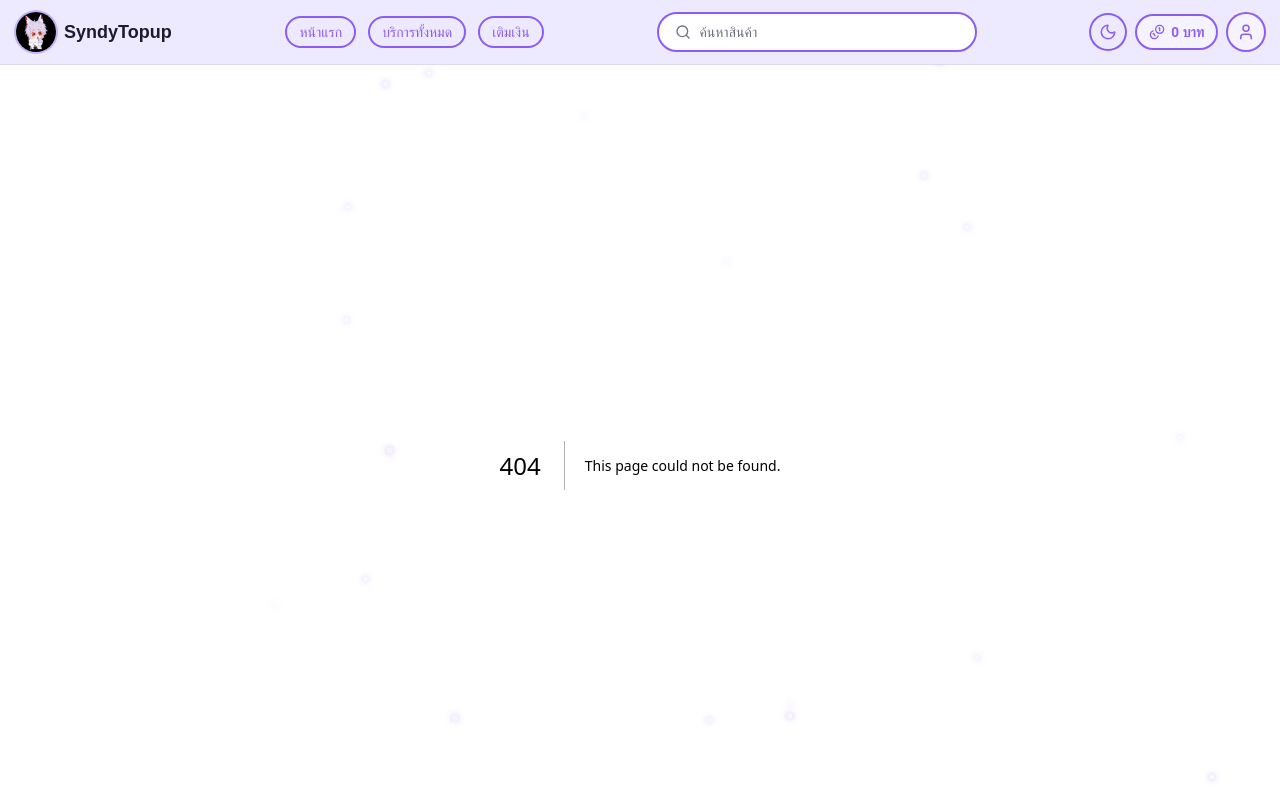
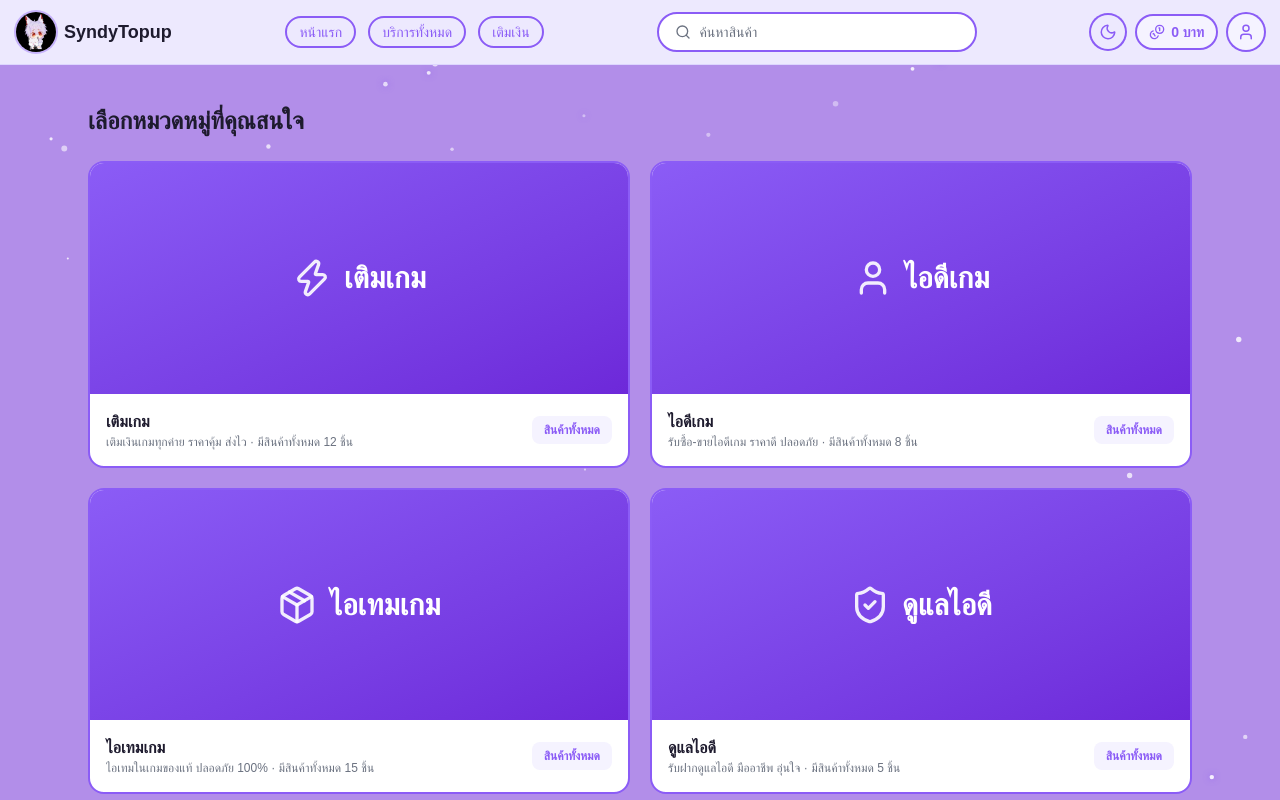
Before and after one commit to Synnado/SyndyTopup, a Next.js app: page /services in a window 1280 px wide. Before the commit this address had no page. Shown: the top 800 px of the page. Built offline with nearby package versions, Linux system fonts and the light colour scheme.

Commit message:
ทำหน้าบริการทั้งหมด

```diff
--- /dev/null
+++ b/src/app/services/page.tsx
@@ -0,0 +1,85 @@
+import Link from "next/link";
+import { Zap, User, Package, ShieldCheck } from "lucide-react";
+
+// TODO: ข้อมูลตัวอย่างไปก่อน รอต่อกับ backend จริงค่อยดึงจำนวนสินค้าจริงในแต่ละหมวดมาแทน
+const CATEGORIES = [
+  {
+    id: "topup",
+    label: "เติมเกม",
+    description: "เติมเงินเกมทุกค่าย ราคาคุ้ม ส่งไว",
+    count: 12,
+    icon: Zap,
+  },
+  {
+    id: "accounts",
+    label: "ไอดีเกม",
+    description: "รับซื้อ-ขายไอดีเกม ราคาดี ปลอดภัย",
+    count: 8,
+    icon: User,
+  },
+  {
+    id: "items",
+    label: "ไอเทมเกม",
+    description: "ไอเทมในเกมของแท้ ปลอดภัย 100%",
+    count: 15,
+    icon: Package,
+  },
+  {
+    id: "care",
+    label: "ดูแลไอดี",
+    description: "รับฝากดูแลไอดี มืออาชีพ อุ่นใจ",
+    count: 5,
+    icon: ShieldCheck,
+  },
+];
+
+export default function ServicesPage() {
+  return (
+    <main className="mx-auto w-full max-w-6xl flex-1 px-4 py-10 sm:px-6">
+      {/* หัวข้อ */}
+      <div className="mb-6">
+        <h1 className="text-xl font-bold text-foreground sm:text-2xl">
+          เลือกหมวดหมู่ที่คุณสนใจ
+        </h1>
+      </div>
+
+      {/* Grid หมวดหมู่ */}
+      <div className="grid grid-cols-1 gap-5 sm:grid-cols-2">
+        {CATEGORIES.map((category) => {
+          const Icon = category.icon;
+          return (
+            <Link
+              key={category.id}
+              href={`/services/${category.id}`}
+              className="group overflow-hidden rounded-2xl border-2 border-accent bg-surface transition-transform duration-200 hover:scale-[1.02] hover:shadow-xl"
+            >
+              {/* แบนเนอร์ */}
+              <div className="relative flex aspect-[21/9] items-center justify-center gap-3 overflow-hidden bg-gradient-to-br from-accent to-accent-strong px-6">
+                <Icon size={40} className="shrink-0 text-white/90" />
+                <span className="text-2xl font-extrabold text-white sm:text-3xl">
+                  {category.label}
+                </span>
+              </div>
+
+              {/* รายละเอียด */}
+              <div className="flex items-center justify-between gap-3 p-4">
+                <div className="min-w-0">
+                  <p className="font-semibold text-foreground">
+                    {category.label}
+                  </p>
+                  <p className="truncate text-xs text-muted">
+                    {category.description} · มีสินค้าทั้งหมด {category.count}{" "}
+                    ชิ้น
+                  </p>
+                </div>
+                <span className="shrink-0 rounded-lg bg-accent-soft px-3 py-1.5 text-xs font-semibold text-accent transition-colors group-hover:bg-accent group-hover:text-white">
+                  สินค้าทั้งหมด
+                </span>
+              </div>
+            </Link>
+          );
+        })}
+      </div>
+    </main>
+  );
+}
--- a/src/components/TopupConfirmModal.tsx
+++ b/src/components/TopupConfirmModal.tsx
@@ -1,6 +1,7 @@
 "use client";
 
 import { useEffect, useState } from "react";
+import { useRouter } from "next/navigation";
 import { QrCode, CheckCircle2, X } from "lucide-react";
 import { useWallet } from "@/context/WalletContext";
 
@@ -18,6 +19,7 @@ export default function TopupConfirmModal({
   methodLabel,
 }: TopupConfirmModalProps) {
   const { addFunds } = useWallet();
+  const router = useRouter();
   const [shouldRender, setShouldRender] = useState(false);
   const [isDone, setIsDone] = useState(false);
 
@@ -41,6 +43,11 @@ export default function TopupConfirmModal({
     // TODO: ตอนนี้เป็นระบบจำลอง (mock) — ยังไม่เชื่อมช่องทางชำระเงินจริง
     addFunds(amount);
     setIsDone(true);
+  }
+
+  function handleFinish() {
+    onClose();
+    router.push("/");
   }
 
   return (
@@ -83,7 +90,7 @@ export default function TopupConfirmModal({
                 เติมเงินเข้าบัญชีเรียบร้อยแล้ว
               </p>
               <button
-                onClick={onClose}
+                onClick={handleFinish}
                 className="mt-2 w-full rounded-xl bg-accent py-2.5 text-sm font-semibold text-white transition-colors hover:bg-accent-strong"
               >
                 เสร็จสิ้น
```
